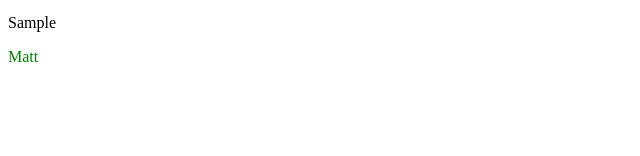
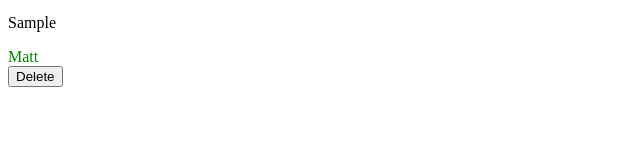
Before and after one commit to midcenturydude7/react-social-media-app, a React (Create React App) app in the folder react-social-media-app/: page / in a window 1280 px wide. Both pictures are taken after typing "Sample" into the empty fields and a click on the button "Submit Post". Shown: the part 132-288 px from the top of the page, without its empty margins (0-640 px from the left). Built offline with nearby package versions, Linux system fonts and the light colour scheme.

Commit message:
Built basic state management system with components and hooks

```diff
--- a/react-social-media-app/src/components/CreatePost.js
+++ b/react-social-media-app/src/components/CreatePost.js
@@ -9,7 +9,7 @@
 
     function handleSubmit(event) {
         event.preventDefault();
-        const post = { content, image, user };
+        const post = { content, image, user, id: Date.now() };
         dispatch({ type: "ADD_POST", payload: { post } });
         setContent('');
         imageInputRef.current.value = '';
--- a/react-social-media-app/src/components/Post.js
+++ b/react-social-media-app/src/components/Post.js
@@ -1,14 +1,17 @@
 import React from "react";
-import { UserContext } from '../App'
+import { UserContext ,PostContext } from '../App'
 
-function Post({ image, content, user }) {
+function Post({ image, content, user, id }) {
     const currentUser = React.useContext(UserContext);
+    const { dispatch } = React.useContext(PostContext);
     const isCurrentUser = currentUser === user;
 
+    function handleDeletePost() {
+        dispatch({ type: "DELETE_POST", payload: { id } });
+    }
+
     return (
-        <UserContext.Consumer>
-            {currentUser => (
-            <>
+        <>
             {image && (
                 <img
                     style={{ height: 100, width: 200, objectFit: 'cover' }}
@@ -18,9 +21,10 @@
             )}
             <p>{content}</p>
             <div style={{color: isCurrentUser && 'green' }}>{user}</div>
-            </>
-            )}
-        </UserContext.Consumer>
+            <div>
+                {isCurrentUser && <button onClick={handleDeletePost}>Delete</button>}
+            </div>
+        </>
     );
 }
 
--- a/react-social-media-app/src/components/PostList.js
+++ b/react-social-media-app/src/components/PostList.js
@@ -2,7 +2,7 @@
 import Post from './Post'
 
 function PostList({ posts }) {
-    return posts.map((post, i) => (<Post key={i} {...post} />));
+    return posts.map(post => (<Post key={post.id} {...post} />));
 }
 
 export default PostList;
--- a/react-social-media-app/src/reducer.js
+++ b/react-social-media-app/src/reducer.js
@@ -5,7 +5,8 @@
             return { posts: [newPost, ...state.posts] };
         }
         case "DELETE_POST": {
-
+            const deletedPostId = action.payload.id;
+            return { posts: state.posts.filter(post => post.id !== deletedPostId) };
         }
         default:
             return state;
```
Also changed, not shown: react-social-media-app/src/App.js (+0 -7 lines).
